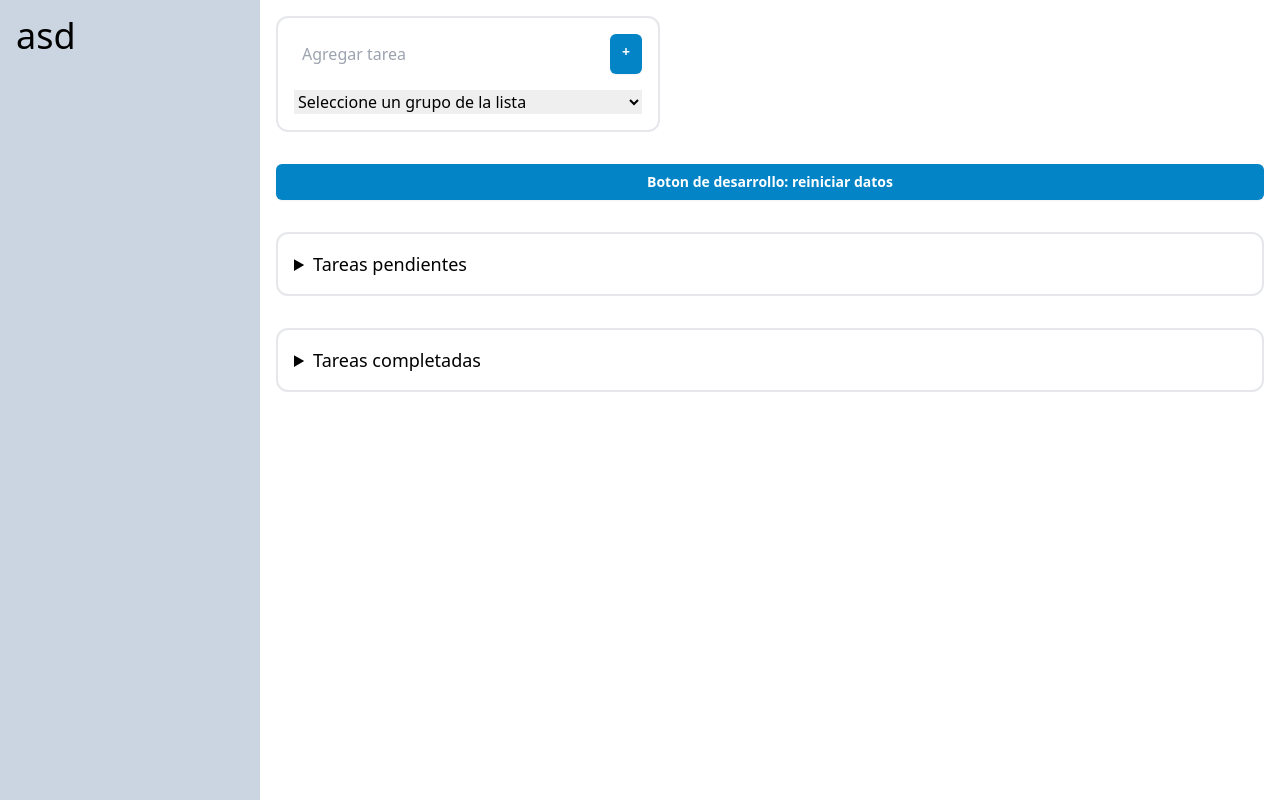
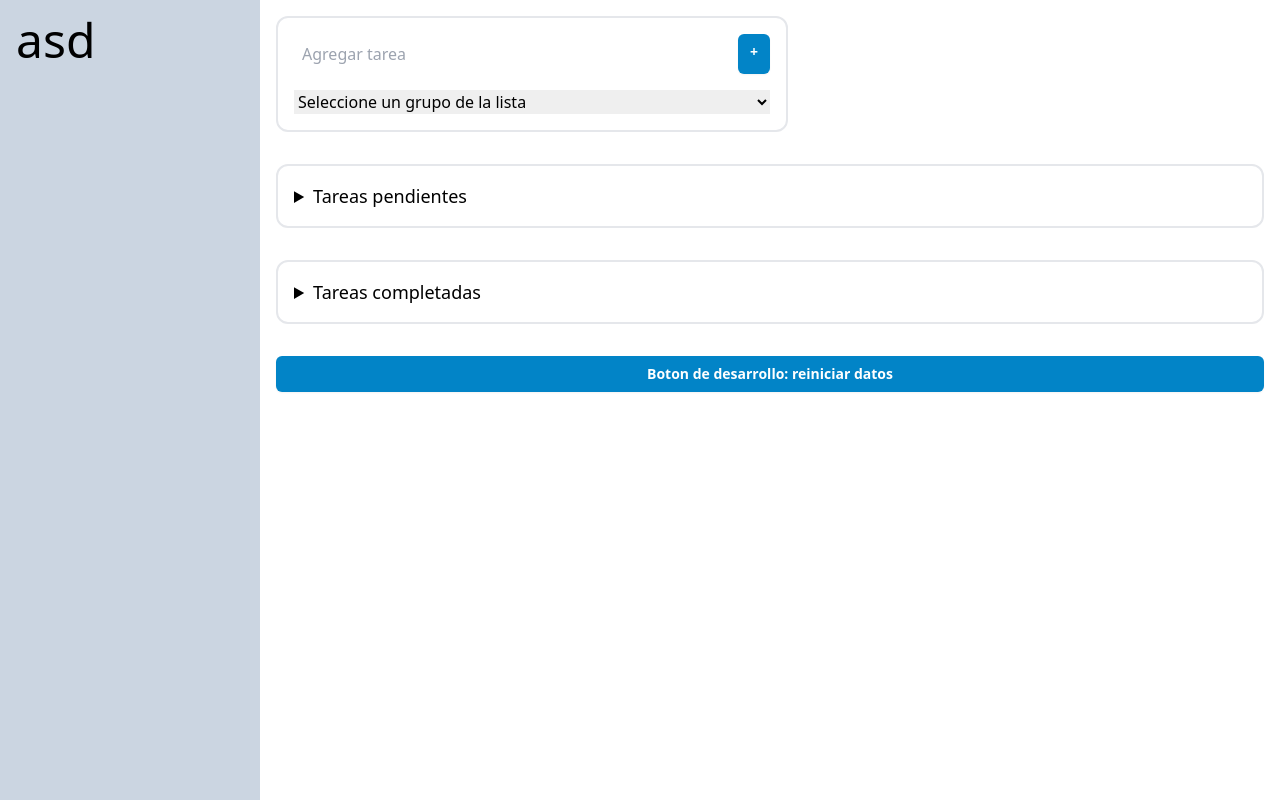
Before and after one commit to GGNahuel/PruebaTecnicaFrontend_Vitio, a React (Vite) app: page / in a window 1280 px wide. Built offline with nearby package versions, Linux system fonts and the light colour scheme.

Commit message:
better styles in some elements, and form doesn't show basics groups anymore

```diff
--- a/src/App.tsx
+++ b/src/App.tsx
@@ -5,7 +5,7 @@ function App() {
   return (
     <LocalStorageProvider>
       <header className="flex flex-col gap-32 h-screen w-80 p-4 bg-slate-300">
-        <h1 className="text-4xl">asd</h1>
+        <h1 className="text-5xl">asd</h1>
         <nav></nav>
       </header>
       <main className="max-h-screen flex flex-col gap-8 p-4 w-full">
--- a/src/components/TaskComponents.tsx
+++ b/src/components/TaskComponents.tsx
@@ -35,7 +35,11 @@ export function TaskListComponent ({title, listOfTasks} : {title: string, listOf
   return (
     <details className="w-full border-2 rounded-xl p-4">
       <summary className="text-lg">{title}</summary>
-      <Dialog handleDialog={handleDialog} headerChildren={<h2>Editar tarea</h2>} ref={dialogRef}>
+      <Dialog handleDialog={handleDialog} ref={dialogRef}
+        headerChildren={
+          <h2 className="text-2xl">Editar tarea</h2>
+        }
+      >
         <TaskForm lists={getTaskListNames(localStorageData)} objective="update" selectedTask={selectedTaskToEdit} />
       </Dialog>
       <table className="w-full table-auto border-collapse mt-4">
--- a/src/components/TaskForm.tsx
+++ b/src/components/TaskForm.tsx
@@ -23,7 +23,7 @@ export default function TaskForm({lists, objective, selectedTask} : {lists: stri
 
   return (
     <form
-      className="p-4 border-2 max-w-96 flex flex-col justify-between gap-4 align-center rounded-xl"
+      className="p-4 border-2 max-w-lg min-w-80 flex flex-col justify-between gap-4 align-center rounded-xl"
       onSubmit={(ev) => objective == "create" ? addTask(ev) : handleUpdate(ev, selectedTask)}
     >
       <div className="flex gap-8">
@@ -36,7 +36,9 @@ export default function TaskForm({lists, objective, selectedTask} : {lists: stri
       </div>
       <select name="group" onChange={(ev) => setFormValues(prev => ({...prev, group: ev.target.value}))}>
         <option value="">Seleccione un grupo de la lista</option>
-        {lists.map(listName => <option key={listName} value={listName}>{listName}</option>)}
+        {lists.map(listName => {
+          return (listName != "Tareas pendientes" && listName != "Tareas completadas") && <option key={listName} value={listName}>{listName}</option>
+        })}
       </select>
       <input type="hidden" name="state" value={formValues.state} />
     </form>
--- a/src/output.css
+++ b/src/output.css
@@ -558,12 +558,12 @@ table th, table td {
   padding: 8px;
 }
 
+.mb-4 {
+  margin-bottom: 1rem;
+}
+
 .mt-4 {
   margin-top: 1rem;
-}
-
-.mb-4 {
-  margin-bottom: 1rem;
 }
 
 .box-border {
@@ -602,8 +602,16 @@ table th, table td {
   width: 100%;
 }
 
+.min-w-80 {
+  min-width: 20rem;
+}
+
 .max-w-96 {
   max-width: 24rem;
+}
+
+.max-w-lg {
+  max-width: 32rem;
 }
 
 .grow {
@@ -708,6 +716,11 @@ table th, table td {
   padding-bottom: 0.375rem;
 }
 
+.text-2xl {
+  font-size: 1.5rem;
+  line-height: 2rem;
+}
+
 .text-4xl {
   font-size: 2.25rem;
   line-height: 2.5rem;
@@ -721,6 +734,11 @@ table th, table td {
 .text-sm\/6 {
   font-size: 0.875rem;
   line-height: 1.5rem;
+}
+
+.text-5xl {
+  font-size: 3rem;
+  line-height: 1;
 }
 
 .font-semibold {
--- a/src/pages/MainPage.tsx
+++ b/src/pages/MainPage.tsx
@@ -15,8 +15,8 @@ export default function MainPage() {
   return (
     <>
       <TaskForm lists={lists} objective="create"/>
+      {lists.map(listName => <TaskListComponent key={listName} title={listName} listOfTasks={localStorageData.tasks[listName].listOfTasks}/>)}
       <Button onClick={() => handleReset()} additionalClasses="bg-red-100">Boton de desarrollo: reiniciar datos</Button>
-      {lists.map(listName => <TaskListComponent key={listName} title={listName} listOfTasks={localStorageData.tasks[listName].listOfTasks}/>)}
     </>
   )
 }
```
